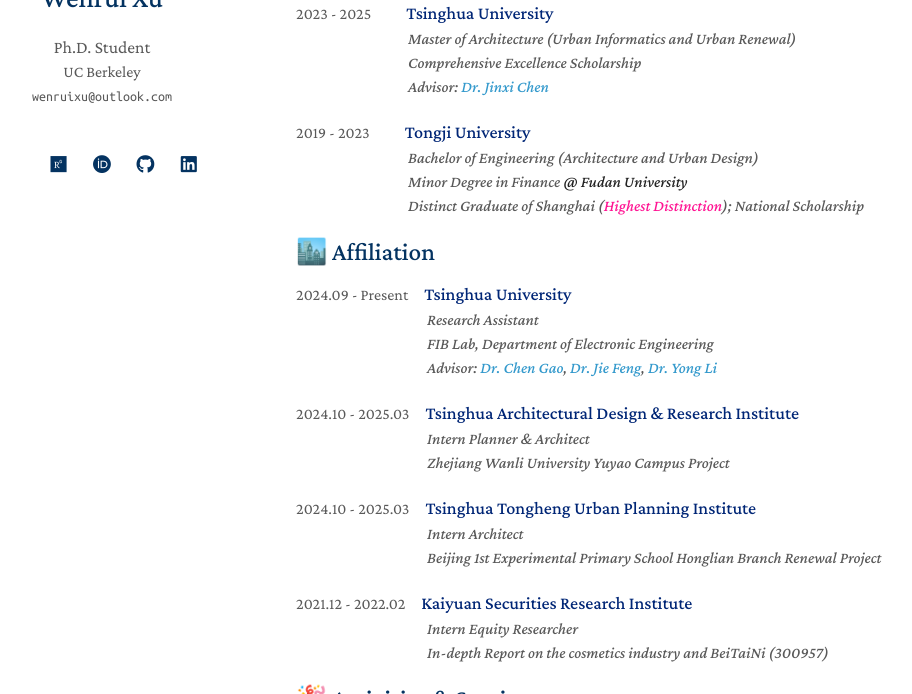
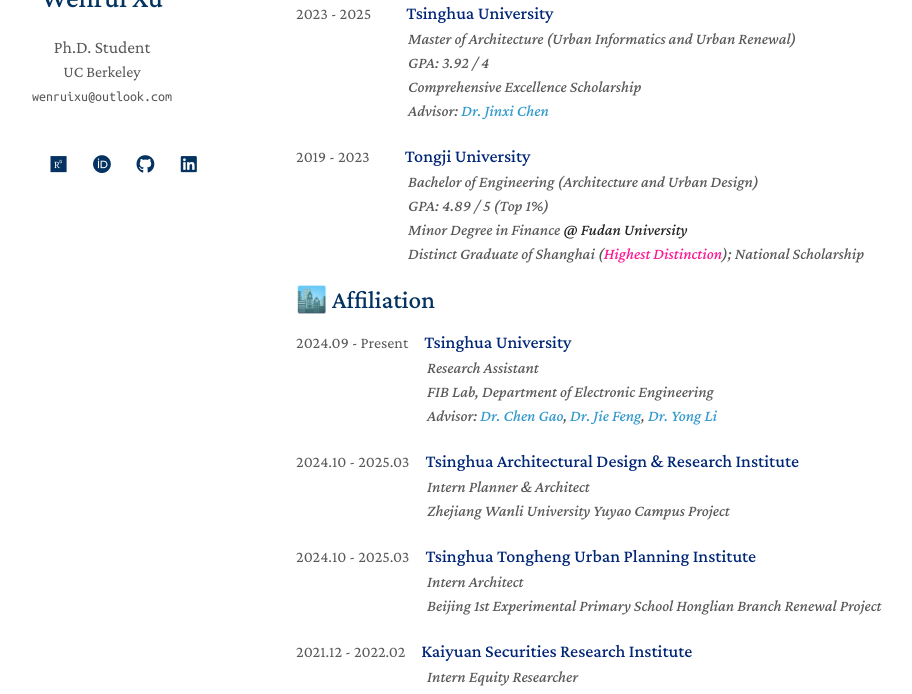
Before and after one commit to ruaruaxu/ruaruaxu.github.io, a Jekyll site: the page built from index.md, in a window 1280 px wide and 900 px high, scrolled down 1064 px, cut to the strip 206-900 px from the top of the window. Shown: the whole strip, without its empty margins (174-1086 px from the left). Built offline with Jekyll 4.4.1, drawn with Linux system fonts in a browser that asks for light colours; a style sheet for code colours, icons or effects is not loaded; our own code applies the rules of GitHub Pages for plain Markdown files.

Commit message:
Update index.md

```diff
--- a/index.md
+++ b/index.md
@@ -43,11 +43,13 @@
 
 2023 - 2025　　 **<font color="#002676" size="4">Tsinghua University</font>**<br>
 　　　　　　　*Master of Architecture (Urban Informatics and Urban Renewal)*<br>
+　　　　　　　*GPA: 3.92 / 4*<br>
 　　　　　　　*Comprehensive Excellence Scholarship*<br>
 　　　　　　　*Advisor: [Dr. Jinxi Chen](https://www.arch.tsinghua.edu.cn/info/FArchitecture/1864)*
 
 2019 - 2023　　 **<font color="#002676" size="4">Tongji University</font>**<br>
 　　　　　　　*Bachelor of Engineering (Architecture and Urban Design)*<br>
+　　　　　　　*GPA: 4.89 / 5 (Top 1%)*<br>
 　　　　　　　*Minor Degree in Finance **@ Fudan University***<br>
 　　　　　　　*Distinct Graduate of Shanghai (<font color=DeepPink>Highest Distinction</font>); National Scholarship*
 
```
